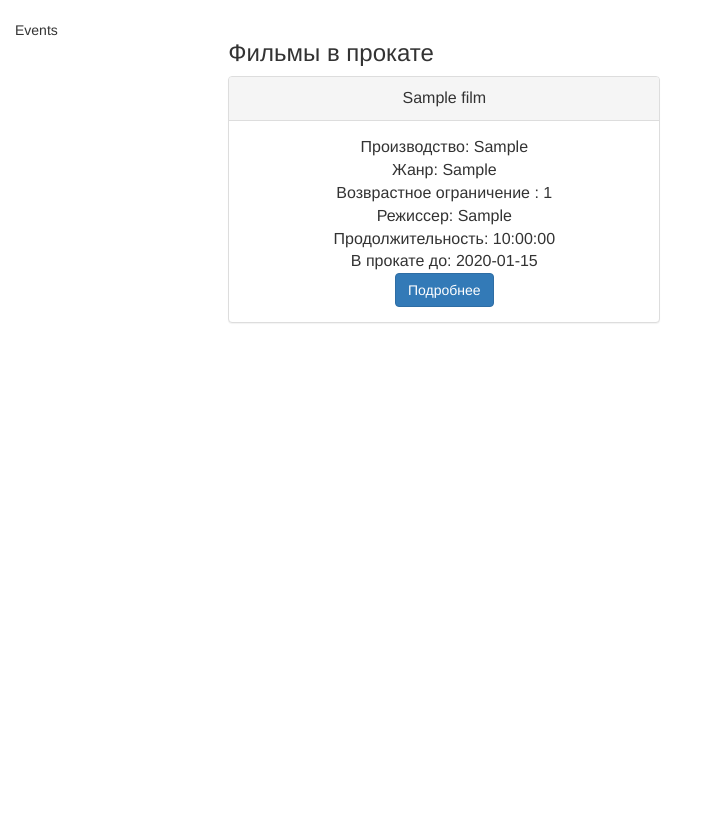
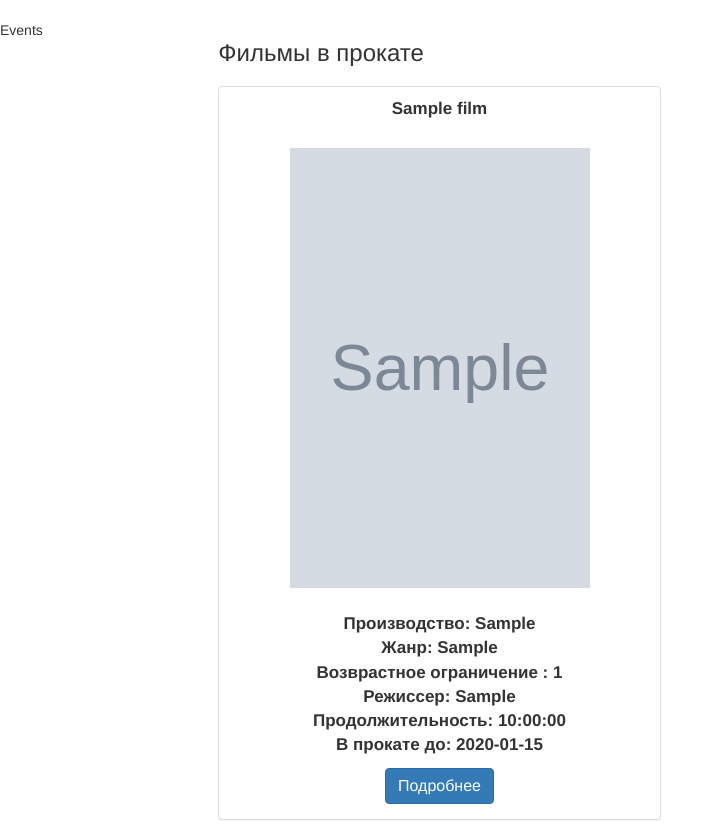
Before and after one commit to Boykooo/MovieTheater, a PHP site: page /view/welcome.php in a window 1280 px wide. Shown: the part 52-892 px from the top of the page, without its empty margins (0-723 px from the left). Before the commit the page ends 375 px from the top, so only its background shows below. Run offline with PHP 8.4, Linux system fonts and the light colour scheme; tables that the repository leaves empty hold one stand-in row (values such as "Sample post"); grey boxes marked "Sample" are stand-in pictures.

Commit message:
Display film poster

```diff
--- a/controller/FilmController.php
+++ b/controller/FilmController.php
@@ -17,6 +17,7 @@ class FilmController
     public $duration;
     public $description;
     public $production;
+    public $img_href;
 
     public function __construct()
     {
@@ -44,7 +45,8 @@ class FilmController
                 "genre" => $row['genre'],
                 "duration" => $row['duration'],
                 "description" => $row['description'],
-                "production" => $row['production']
+                "production" => $row['production'],
+                "img_href" => $row['img_href']
             );
 
             array_push($films, $item);
@@ -72,7 +74,8 @@ class FilmController
                 "genre" => $row['genre'],
                 "duration" => $row['duration'],
                 "description" => $row['description'],
-                "production" => $row['production']
+                "production" => $row['production'],
+                "img_href" => $row['img_href']
             );
         }
 
--- /dev/null
+++ b/view/static/css/common.css
@@ -0,0 +1,18 @@
+.film {
+    text-align: center;
+    font-size: 17px;
+}
+
+.film>.panel {
+    padding: 0;
+}
+
+.details-button {
+    margin-top: 10px;
+    font-size: 16px;
+}
+
+.block {
+    margin: 0;
+    padding: 0;
+}
--- a/view/static/css/welcome.css
+++ /dev/null
@@ -1,8 +0,0 @@
-.film {
-    text-align: center;
-    font-size: 16px;
-}
-
-.film>.panel {
-    padding: 0;
-}
--- a/view/welcome.php
+++ b/view/welcome.php
@@ -2,12 +2,12 @@
 <html lang="en">
 <head>
     <meta charset="UTF-8"/>
-    <title>test</title>
+    <title>Welcome page</title>
 
     <script src="static/js/jquery-3.2.1.min.js"></script>
     <script src="static/js/bootstrap.min.js"></script>
     <link rel="stylesheet" href="static/css/bootstrap/bootstrap.min.css">
-    <link rel="stylesheet" href="static/css/welcome.css">
+    <link rel="stylesheet" href="static/css/common.css">
 </head>
 <body>
 <?php
@@ -19,22 +19,24 @@ require "../controller/FilmController.php";
 $filmController = new FilmController();
 $films = $filmController->getFilms();
 ?>
-
-<div class="container-fluid" style="margin: 0;">
+<div class="container-fluid block">
     <div class="row">
         <div class=" col-md-2">
             Events
         </div>
-
         <div class=" col-md-10">
             <div>
                 <h3>Фильмы в прокате</h3>
             </div>
+            <div class="container block col-md-12" style="margin-top: 10px">
                 <?php foreach ($films as $film): ?>
                     <div class="film">
                         <div class="panel panel-default col-md-5">
+                            <b>
                                 <div class="panel-heading"><?php echo $film['name'] ?></div>
                                 <div class="panel-body">
+                                    <img src="<?php echo $film["img_href"] ?>" alt="Not found" width="300" height="440">
+                                    <br/> <br/>
                                     Производство: <?php echo $film['production'] ?> <br/>
                                     Жанр: <?php echo $film['genre'] ?> <br/>
                                     Возврастное ограничение : <?php echo $film['pg'] ?> <br/>
@@ -43,16 +45,17 @@ $films = $filmController->getFilms();
                                     В прокате до: <?php echo $film['end_date'] ?> <br/>
                                     <form action="film.php" method="GET">
                                         <input type="hidden" name="id" value="<?php echo $film["id"] ?>">
-                                <button class="btn btn-primary">
+                                        <button class="btn btn-primary details-button">
                                             Подробнее
                                         </button>
                                     </form>
                                 </div>
+                            </b>
                         </div>
                         <div class="col-md-1"></div>
                     </div>
                 <?php endforeach; ?>
-
+            </div>
         </div>
     </div>
 </div>
```
Also changed, not shown: database/01_create_db.sql (+10 -1 lines), database/02_init_db.sql (+6 -4 lines), service/Database.php (+0 -8 lines), view/film.php (+9 -5 lines). Lines whose indentation alone changed are shown as unchanged.
